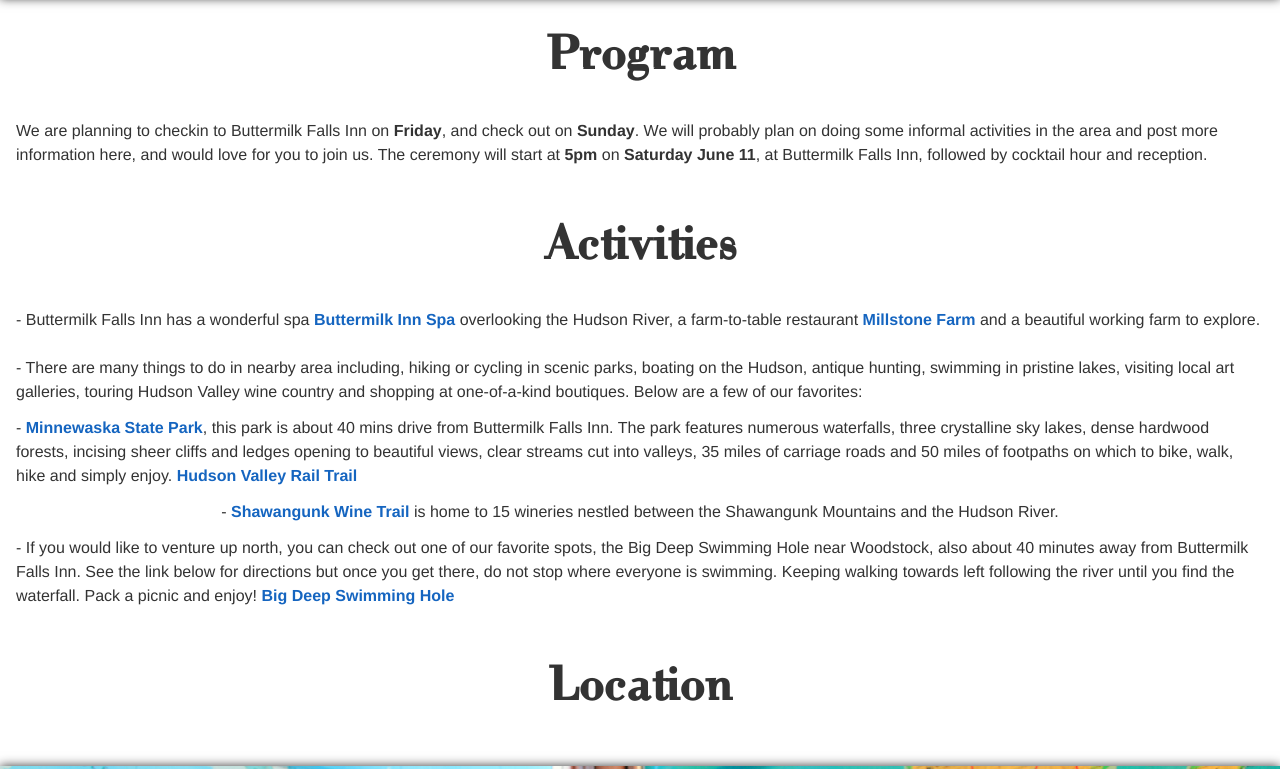
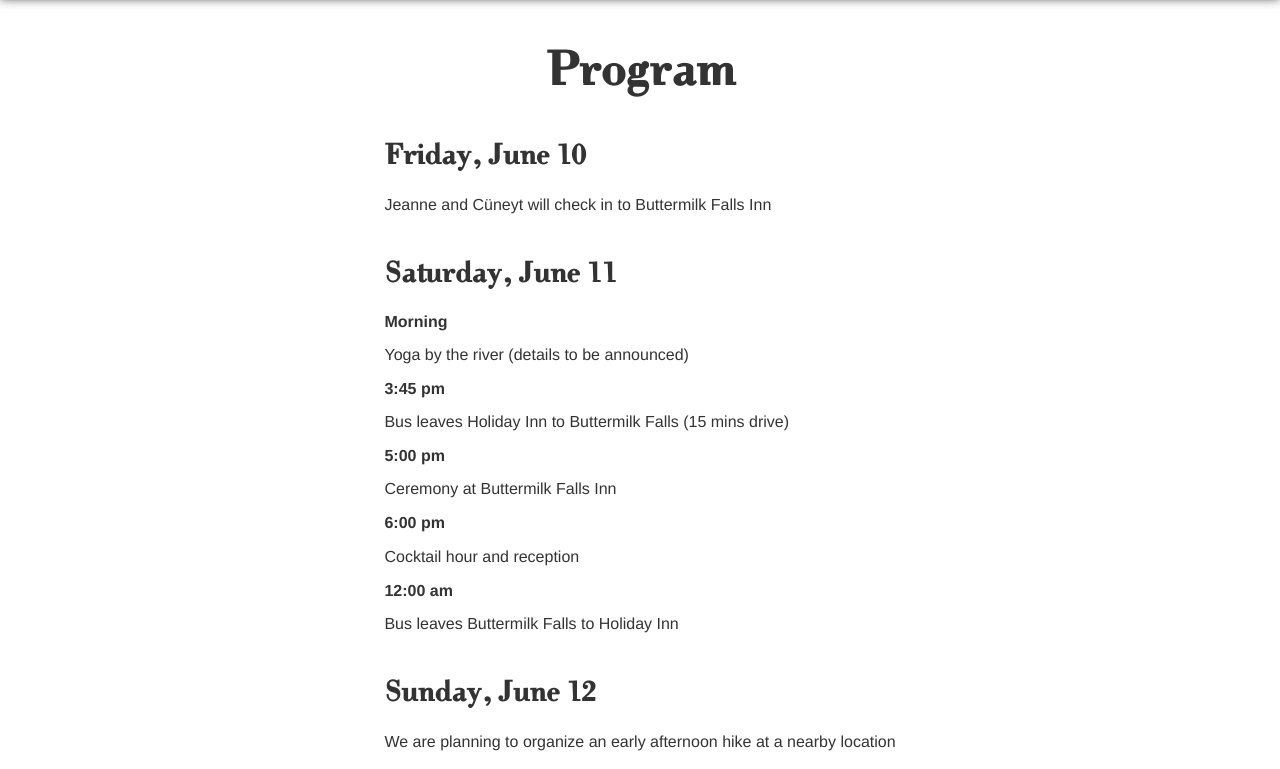
Before and after one commit to emresurmeli/j_an_c_website, a plain HTML site: page index.html in a window 1280 px wide. Shown: the part 900-1669 px from the top of the page. Drawn offline with nearby package versions, Linux system fonts and the light colour scheme; some packages are replaced by stand-ins of ours.

Commit message:
finished

```diff
--- /dev/null
+++ b/css/layouts/home.scss
@@ -0,0 +1,2 @@
+header {
+}
--- a/css/modules/navbar.scss
+++ b/css/modules/navbar.scss
@@ -21,6 +21,10 @@
   width: 100%;
   z-index: 9999;
 
+  &.fixed {
+    position: fixed;
+    top: 0;
+  }
 
 // Mobile view
   .nav-options {
@@ -53,6 +57,12 @@
     padding-right: $centered-navigation-submenu-padding;
     text-decoration: none;
     text-transform: uppercase;
+
+    img {
+      height: 29px;
+      width: 29px;
+      margin: 0px 0px -7px 0px;
+    }
 
     @include media ($horizontal-bar-mode) {
       display: none;
--- a/css/modules/sections.scss
+++ b/css/modules/sections.scss
@@ -108,6 +108,56 @@
   padding: 1em;
 }
 
+.program-infos {
+  display: -webkit-box;
+  display: -moz-box;
+  display: box;
+  display: -webkit-flex;
+  display: -moz-flex;
+  display: -ms-flexbox;
+  display: flex;
+  box-align: center;
+  -webkit-align-items: center;
+  -moz-align-items: center;
+  -ms-align-items: center;
+  -o-align-items: center;
+  align-items: stretch;
+  -ms-flex-align: center;
+  -webkit-box-lines: multiple;
+  -moz-box-lines: multiple;
+  box-lines: multiple;
+  -webkit-flex-wrap: wrap;
+  -ms-flex-wrap: wrap;
+  flex-wrap: wrap;
+  box-orient: horizontal;
+  box-direction: normal;
+  -webkit-flex-direction: column;
+  -moz-flex-direction: column;
+  flex-direction: column;
+  -ms-flex-direction: column;
+  box-pack: center;
+  -webkit-justify-content: center;
+  -moz-justify-content: center;
+  -ms-justify-content: center;
+  -o-justify-content: center;
+  justify-content: center;
+  -ms-flex-pack: center;
+  background-color: #FFFFFF;
+  padding: 1em;
+  max-width: 45%
+
+}
+
+#program-title {
+  text-align: center;
+}
+
+@media only screen and (max-width: 50em) {
+  .program-infos {
+    max-width: 69%
+  }
+}
+
 .activities {
   display: -webkit-box;
   display: -moz-box;
--- a/index.html
+++ b/index.html
@@ -9,7 +9,7 @@
   <body>
     <header class="centered-navigation" role="banner">
       <div class="centered-navigation-wrapper">
-        <a href="javascript:void(0)" id="js-centered-navigation-mobile-menu" class="centered-navigation-mobile-menu">MENU</a>
+        <a href="javascript:void(0)" id="js-centered-navigation-mobile-menu" class="centered-navigation-mobile-menu"><img src="fonts_and_logos/interface.png"/></a></a>
         <nav class="nav-options"role="navigation">
           <ul id="js-centered-navigation-menu" class="centered-navigation-menu show">
             <li class="nav-link"><a href="about_us.html">About Us</a></li>
@@ -17,8 +17,7 @@
             <li class="nav-link"><a data-scroll href="#program">Program</a></li>
             <li class="nav-link"><a data-scroll href="#activities">Activites</a></li>
             <li class="nav-link"><a href="javascript:void(0)" onclick="window.open ('https://docs.google.com/document/d/1jSyIaGMVG7_0RT5sT6m8F_YCTms3gnNERo7qFZLu598/edit', ''); return false">Accommodation</a></li>
-<!--             <li class="nav-link"><a data-scroll href="#transportation">Transportation</a></li>
- -->            <li class="nav-link"><a href="javascript:void(0)" onclick="window.open ('http://goo.gl/forms/ERgTm2IwZj', ''); return false">RSVP</a></li>
+            <li class="nav-link"><a href="javascript:void(0)" onclick="window.open ('http://goo.gl/forms/ERgTm2IwZj', ''); return false">RSVP</a></li>
             <li class="nav-link facebook"><a href="javascript:void(0)" onclick="window.open ('https://www.facebook.com/events/1667187873531725/', ''); return false"><img class="facebook" src="fonts_and_logos/FB-f-Logo__white_50.png" height="29" width="29"></a></li>
           </ul>
         </nav>
@@ -36,46 +35,30 @@
       </div>
     </section>
     <section class="program" id="program">
-      <h1>Program</h1>
-      <p>
-        We are planning to checkin to Buttermilk Falls Inn on <strong>Friday</strong>, and check out on <strong>Sunday</strong>. We will probably plan on doing some informal activities in the area and post more information here, and would love for you to join us. The ceremony will start at <strong>5pm</strong> on <strong>Saturday June 11</strong>, at Buttermilk Falls Inn, followed by cocktail hour and reception.</br>
-        <!-- <div>
-          <p>Friday, June 10</p>
-          <h4>Jeanne and Cüneyt will checkin to Buttermilk Falls Inn</h4>
+      <div class="program-infos">
+        <h1 id="program-title">Program</h1>
+        <div class="program-info">
+          <h2>Friday, June 10</h2>
+          <p>Jeanne and Cüneyt will check in to Buttermilk Falls Inn</p>
+        </div></br>
+        <div class="program-info">
+          <h2>Saturday, June 11</h2>
+          <h3>Morning</h3>
+            <p>Yoga by the river (details to be announced)</p>
+          <h3>3:45 pm</h3>
+            <p>Bus leaves Holiday Inn to Buttermilk Falls (15 mins drive)</p>
+          <h3>5:00 pm</h3>
+            <p>Ceremony at Buttermilk Falls Inn</p>
+          <h3>6:00 pm</h3>
+            <p>Cocktail hour and reception</p>
+          <h3>12:00 am</h3>
+            <p>Bus leaves Buttermilk Falls to Holiday Inn</p>
+        </div></br>
+        <div class="program-info">
+          <h2>Sunday, June 12</h2>
+          <p>We are planning to organize an early afternoon hike at a nearby location</p>
         </div>
-        <div>
-          <p>Saturday, June 11</p>
-          <h4>
-            Morning - Yoga by the river (details to be announced)
-            3:45 pm - Bus leaves Holiday Inn to Buttermilk Falls (15 mins drive)
-            5:00 pm - Ceremony at Buttermilk Falls Inn
-            6:00 pm - Cocktail hour and reception
-            12:00 am - Bus leaves Buttermilk Falls to Holiday Inn
-          </h4>
-        </div>
-        <div>
-          <p>Sunday, June 12</p>
-          <h4>We are planning to organize an early afternoon hike at a nearby location</h4>
-        </div> -->
-      </p>
-<!--       <div class="program-info"style="background-color:blue; height: 200px; width:200px;">
-        <p>Friday, June 10</p>
-        <h4>Jeanne and Cüneyt will checkin to Buttermilk Falls Inn</h4>
       </div>
-      <div class="program-info" style="background-color:red; height: 200px; width:200px;">
-        <p>Saturday, June 11</p>
-        <h4>
-          Morning - Yoga by the river (details to be announced)
-          3:45 pm - Bus leaves Holiday Inn to Buttermilk Falls (15 mins drive)
-          5:00 pm - Ceremony at Buttermilk Falls Inn
-          6:00 pm - Cocktail hour and reception
-          12:00 am - Bus leaves Buttermilk Falls to Holiday Inn
-        </h4>
-      </div>
-      <div class="program-info" style="background-color:yellow; height: 200px; width:200px;">
-        <p>Sunday, June 12</p>
-        <h4>We are planning to organize an early afternoon hike at a nearby location</h4>
-      </div> -->
     </section>
     <section class="activities" id="activities">
       <h1>Activities</h1>
--- a/script.js
+++ b/script.js
@@ -11,6 +11,15 @@
         $('#js-centered-navigation-menu').removeAttr('style');
       }
     });
+  });
+
+  $(window).bind('scroll', function() {
+    if ($(window).scrollTop() > 10) {
+      $('.centered-navigation').addClass('fixed');
+    }
+    else {
+      $('.centered-navigation').removeClass('fixed');
+    }
   });
 
   // Smooth scrolling
@@ -28,12 +37,13 @@
   });
 
   // Google maps
-  var bittersMap = (function () {
+  var Map = (function () {
     var butterMilkCord = new google.maps.LatLng(41.663407, -73.964074),
         holidayInnCord = new google.maps.LatLng(41.677393, -73.927240),
         mapCenter = new google.maps.LatLng(41.67000, -73.94000),
         mapCanvas = document.getElementById('map_canvas'),
         mapOptions = {
+          key: 'AIzaSyA6HIbVDaYOKm9c-vJMHfXoNhLt_99XbuU',
           center: mapCenter,
           zoom: 12,
           scrollwheel: true,
@@ -88,8 +98,8 @@
           elementType: 'geometry',
           stylers: [
             { hue: '#ffff00' },
-            { saturation: 30 },
-            { lightness: 10}
+            { saturation: 10 },
+            { lightness: 100}
           ]}
         ]);
 
@@ -105,5 +115,5 @@
     };
   }());
 
-  bittersMap.init();
+  Map.init();
 });
```
Also changed, not shown: about_us.html (+5 -9 lines), css/layouts/home.sass (deleted), css/styles.css, fonts_and_logos/font/fontello.ttf (added), fonts_and_logos/font/fontello.woff (added), fonts_and_logos/font/fontello.woff2 (added), fonts_and_logos/hamburger-nav-icon1.png (added), fonts_and_logos/interface.png (added), jandc_photos/IMG_0227-1.JPG (added), jandc_photos/fullsize.jpg (renamed from jandc_photos/FullSizeRender (1).jpg), 5 other files.
